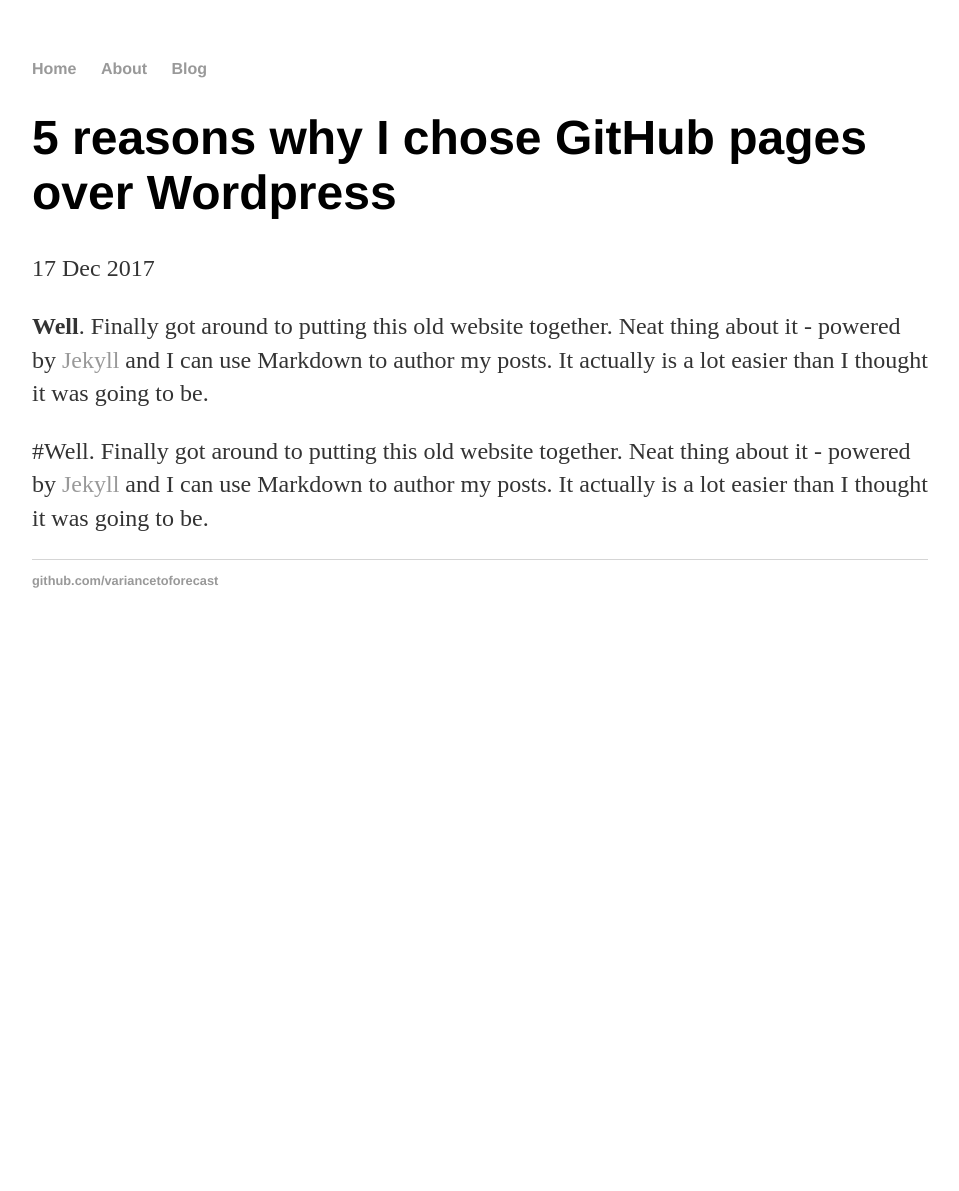
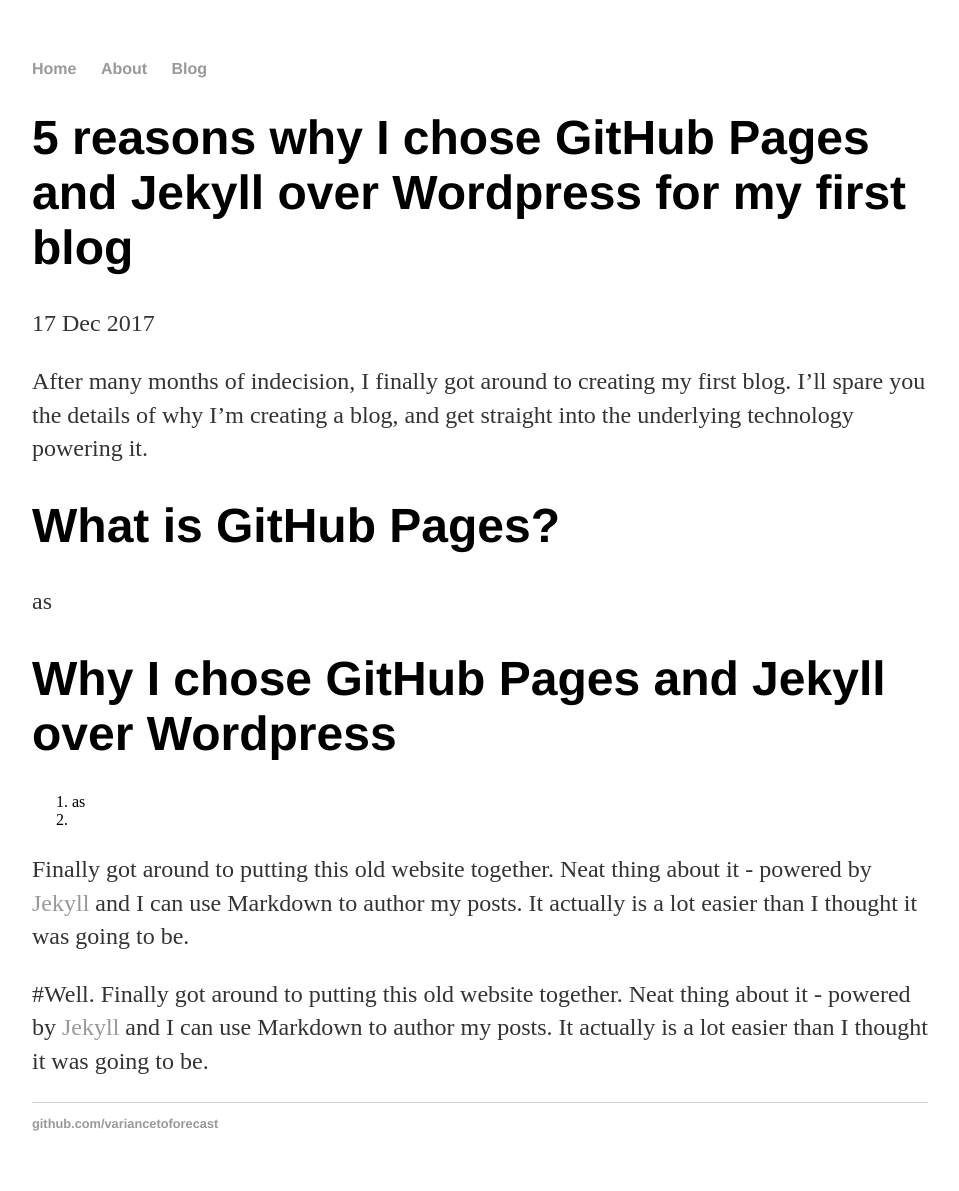
Before and after one commit to variancetoforecast/variancetoforecast.github.io, a Jekyll site: the page built from _posts/2017-12-17-a-public-secret.md, in a window 1280 px wide. Shown: the whole page, without its empty margins (160-1119 px from the left). Built offline with Jekyll 4.4.1, drawn with Linux system fonts in a browser that asks for light colours; before the commit the page ends 900 px from its top, so only the background shows below that.

Commit message:
Update 2017-12-17-a-public-secret.md

```diff
--- a/_posts/2017-12-17-a-public-secret.md
+++ b/_posts/2017-12-17-a-public-secret.md
@@ -1,10 +1,22 @@
 ---
 layout: post
-title: "5 reasons why I chose GitHub pages over Wordpress"
+title: "5 reasons why I chose GitHub Pages and Jekyll over Wordpress for my first blog"
 date: 2017-12-17
 ---
 
+After many months of indecision, I finally got around to creating my first blog. I'll spare you the details of why I'm creating a blog, and get straight into the underlying technology powering it.
 
-**Well**. Finally got around to putting this old website together. Neat thing about it - powered by [Jekyll](http://jekyllrb.com) and I can use Markdown to author my posts. It actually is a lot easier than I thought it was going to be.
+# What is GitHub Pages?
+
+as
+
+# Why I chose GitHub Pages and Jekyll over Wordpress
+
+1. as
+2.
+
+
+
+Finally got around to putting this old website together. Neat thing about it - powered by [Jekyll](http://jekyllrb.com) and I can use Markdown to author my posts. It actually is a lot easier than I thought it was going to be.
 
 #Well. Finally got around to putting this old website together. Neat thing about it - powered by [Jekyll](http://jekyllrb.com) and I can use Markdown to author my posts. It actually is a lot easier than I thought it was going to be.
```
